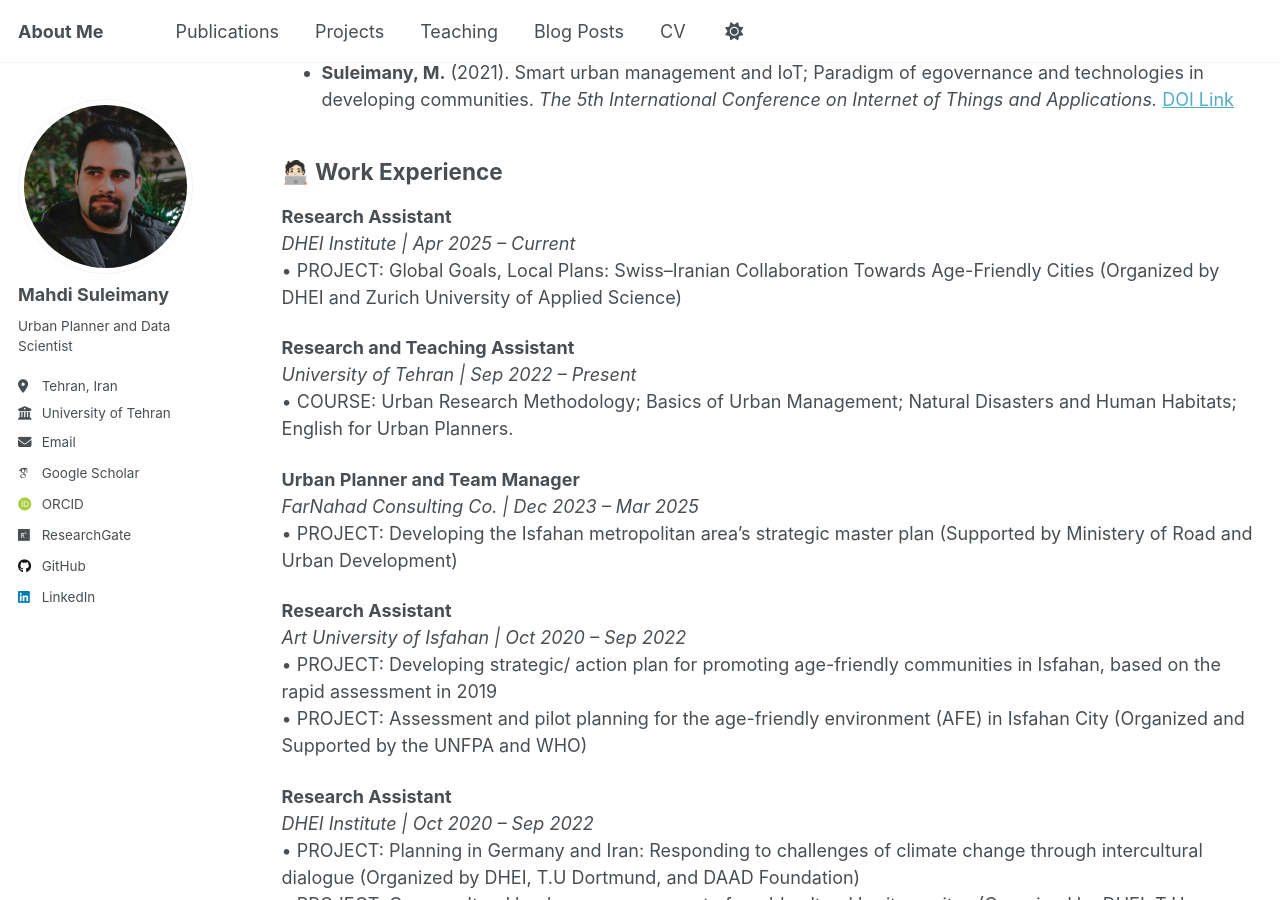
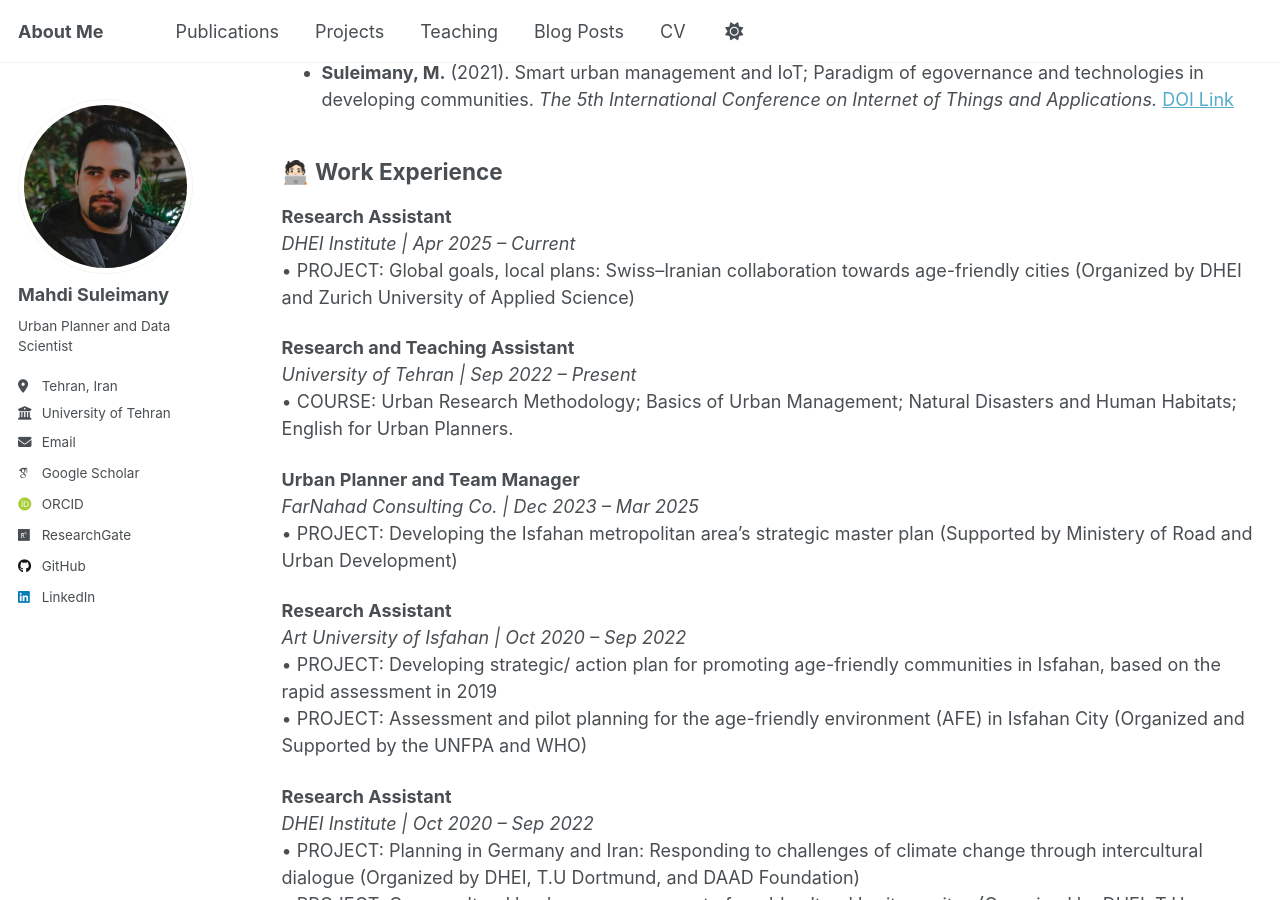
Before and after one commit to mo-soleimani/mo-soleimani.github.io, a Jekyll site: the page built from _pages/cv.md, in a window 1280 px wide and 900 px high, scrolled down 1373 px. Built offline with Jekyll 4.4.1, drawn with Linux system fonts in a browser that asks for light colours; some web fonts are replaced.

Commit message:
Update cv.md

```diff
--- a/_pages/cv.md
+++ b/_pages/cv.md
@@ -45,7 +45,7 @@ redirect_from:
 
 **Research Assistant**
 *DHEI Institute | Apr 2025 – Current*
-• PROJECT: Global Goals, Local Plans: Swiss–Iranian Collaboration Towards Age-Friendly Cities (Organized by DHEI and Zurich University of Applied Science)
+• PROJECT: Global goals, local plans: Swiss–Iranian collaboration towards age-friendly cities (Organized by DHEI and Zurich University of Applied Science)
 
 **Research and Teaching Assistant**
 *University of Tehran | Sep 2022 – Present*
```
